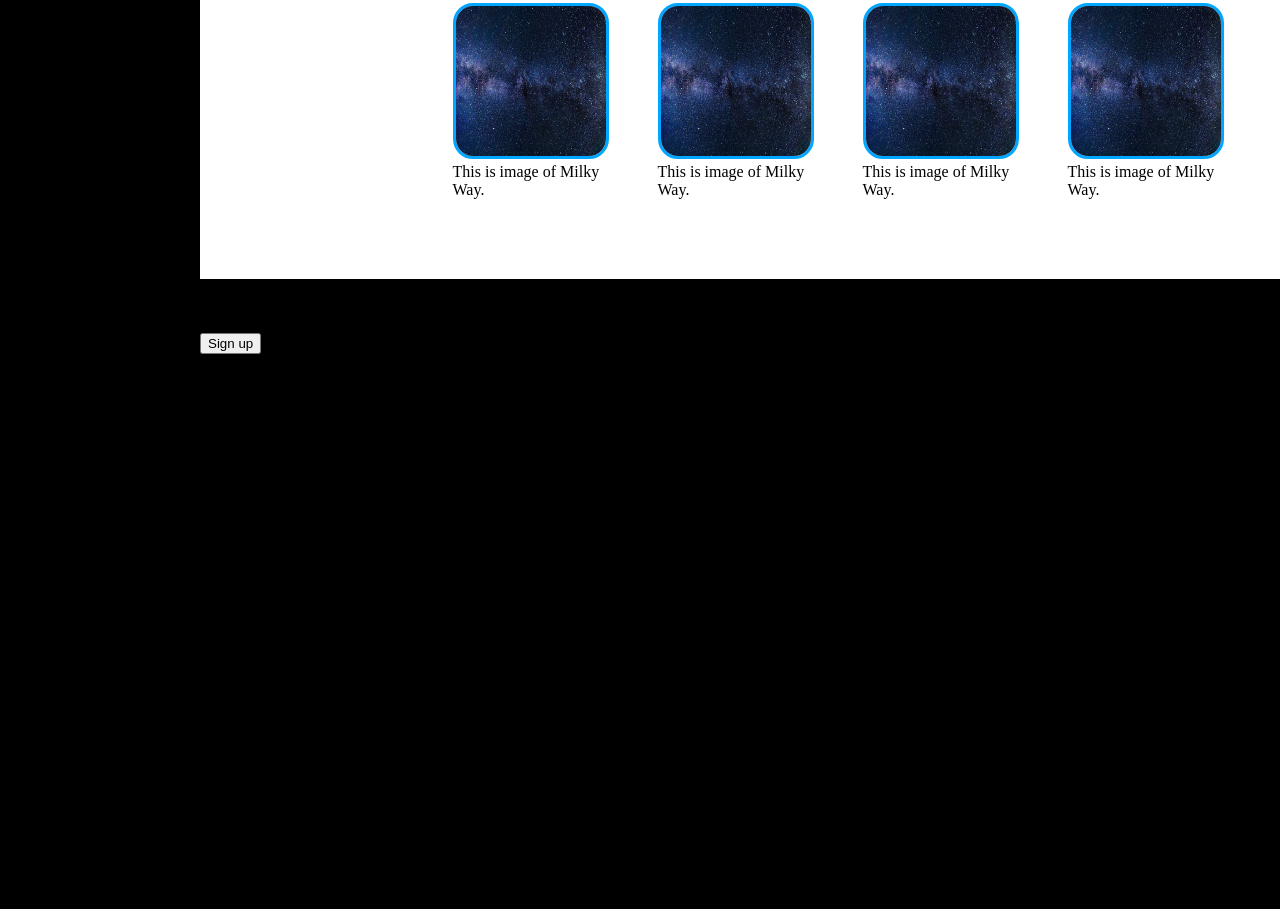
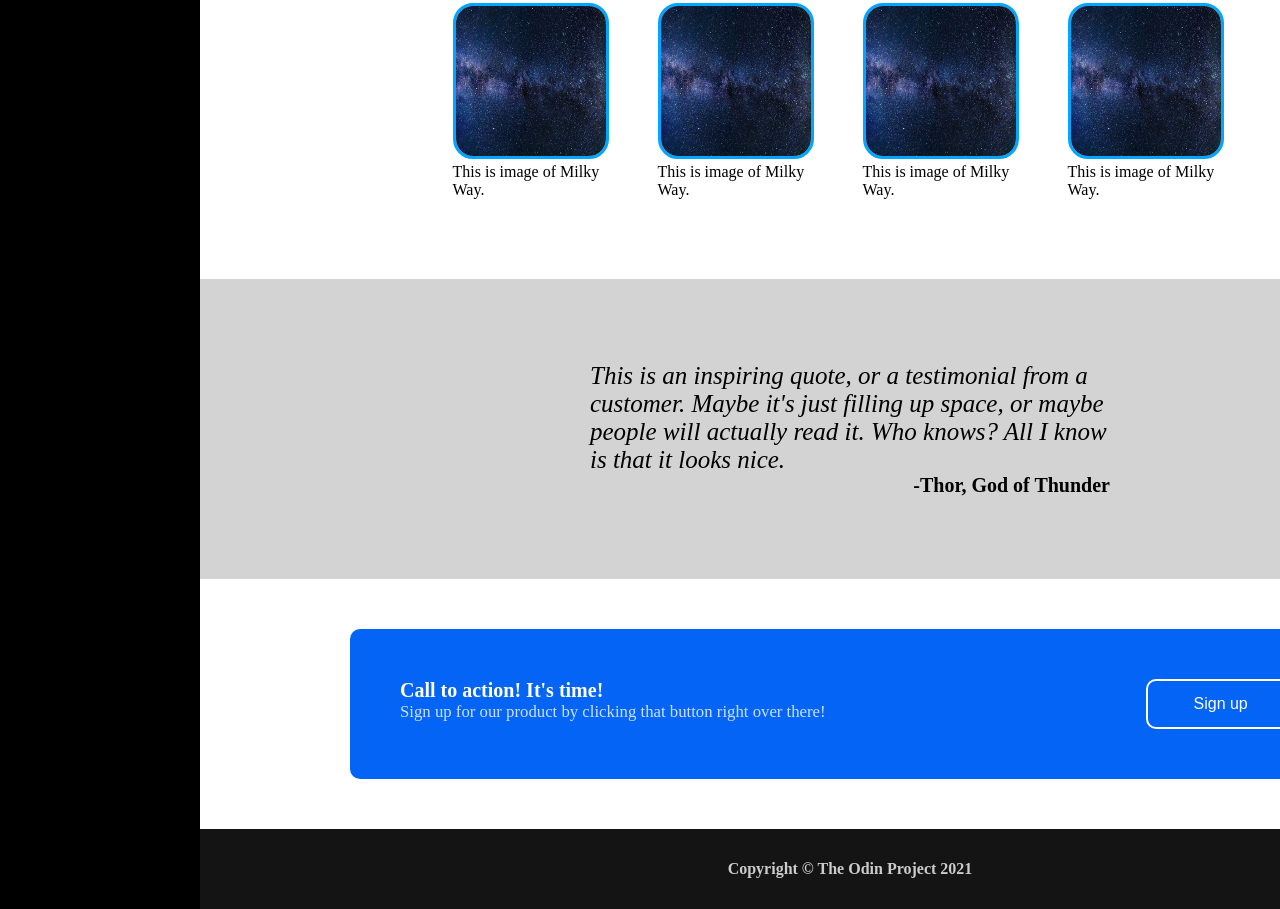
Before and after one commit to Aniketsharma1203/landing-page, a plain HTML site: page index.html in a window 1280 px wide. Shown: the part 521-1430 px from the top of the page. Before the commit the page ends 893 px from the top, so only its background shows below. Drawn offline with Linux system fonts and the light colour scheme.

Commit message:
I have done this amazing project.

```diff
--- a/index.html
+++ b/index.html
@@ -58,19 +58,21 @@
 
     </div>
 
+
     <div class="mid-sec-2">
-        <div>This is an inspiring quote, or a testimonial from a customer. Maybe it's just filling up space, or maybe people will actually read it. Who knows? All I know is that it looks nice.
-            -Thor, God of Thunder</div>
+        <div class="mid-sec-text">This is an inspiring quote, or a testimonial from a customer. Maybe it's just filling up space, or maybe people will actually read it. Who knows? All I know is that it looks nice.
+            <section>-Thor, God of Thunder</section></div>
     </div>
+
 
     <div class="footer-1">
         <div class="footer-head">
-            Call to action! It's time!
             <div>
-                for our product by clicking that button right over there!
+            <section>Call to action! It's time!</section>
+            <div class="opac">Sign up for our product by clicking that button right over there!</div>
             </div>
-        </div>
-        <div><button type="button">Sign up</button></div>
+            <button type="button">Sign up</button>
+    </div>
     </div>
 
     <div class="footer-2">
--- a/styles.css
+++ b/styles.css
@@ -21,6 +21,9 @@ html, body{
     font-weight: 900;
     font-size: larger;
     margin-left: 200px;
+    font-style: normal;
+    font-family: Arial, Helvetica, sans-serif;
+    font-size: 1.8cap;
 }
 .header{
     display: flex;
@@ -33,6 +36,9 @@ html, body{
     justify-content: flex-end;
     margin-right: 200px;
     gap: 30px;
+    opacity: 0.8;
+    font-style: normal;
+    font-family: Arial, Helvetica, sans-serif;
 }
 #head-2{
     font-weight: bolder;
@@ -115,3 +121,81 @@ html, body{
     width: 150px;
     height: 150px;
 }
+
+.mid-sec-2{
+    margin-right: 200px;
+    display: flex;
+    flex-direction: column;
+    align-items: center;
+    justify-content: center;
+    height: 300px;
+    background-color: lightgray;
+}
+
+.mid-sec-2 .mid-sec-text{
+    width: 520px;
+    font-size: 25px;
+    font-weight: lighter;
+    font-style: italic;
+}
+
+.mid-sec-2 .mid-sec-text section{
+    font-style: normal;
+    font-size: 20px;
+    font-weight: bold;
+    display: flex;
+    flex-grow: 1;
+    align-items: flex-end;
+    justify-content: flex-end;
+}
+
+.footer-1{
+    background-color: white;
+    margin-right: 200px;
+    display: flex;
+    flex-direction: column;
+    align-items: center;
+    justify-content: center;
+    height: 250px;
+}
+
+.footer-head{
+    display: flex;
+    background-color: rgb(4, 100, 245);
+    color: white;
+    width: 900px;
+    height: 50px;
+    padding: 50px;
+    border-radius: 10px;
+}
+.opac{
+    opacity: .8;
+    font-size: 1.6cap;
+}
+
+.footer-head  section{
+    font-size: 20px;
+    font-weight: bold;
+}
+
+.footer-head button{
+    border: 2px white solid;
+    border-radius: 10px;
+    background-color: rgb(4, 100, 245) ;
+    color: white;
+    margin-left: 320px;
+    width: 150px;
+    font-size: medium;
+}
+
+.footer-2{
+    display: flex;
+    background-color: rgb(26, 26, 26);
+    height: 80px;
+    color: white;
+    margin-right: 200px;
+    align-items: center;
+    justify-content: center;
+    font-weight: 700;
+    opacity: 0.8;
+}
```
